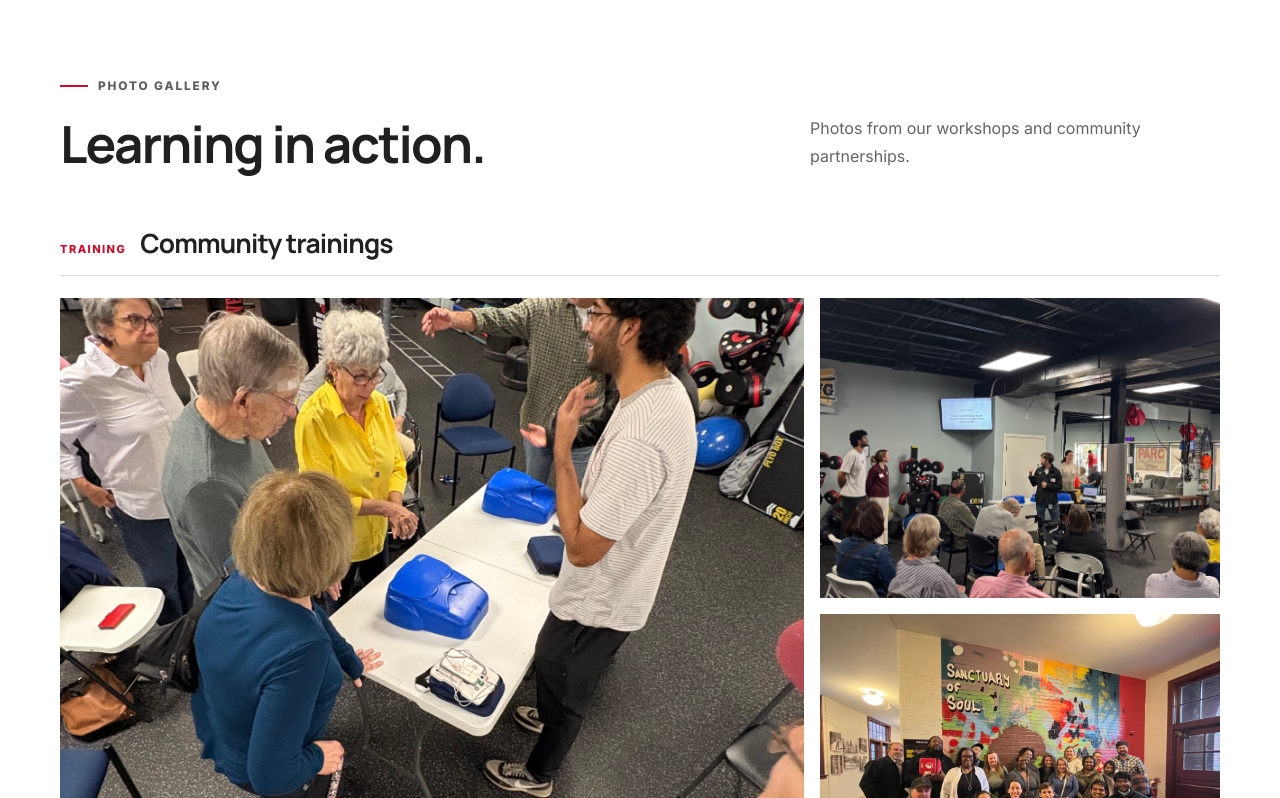
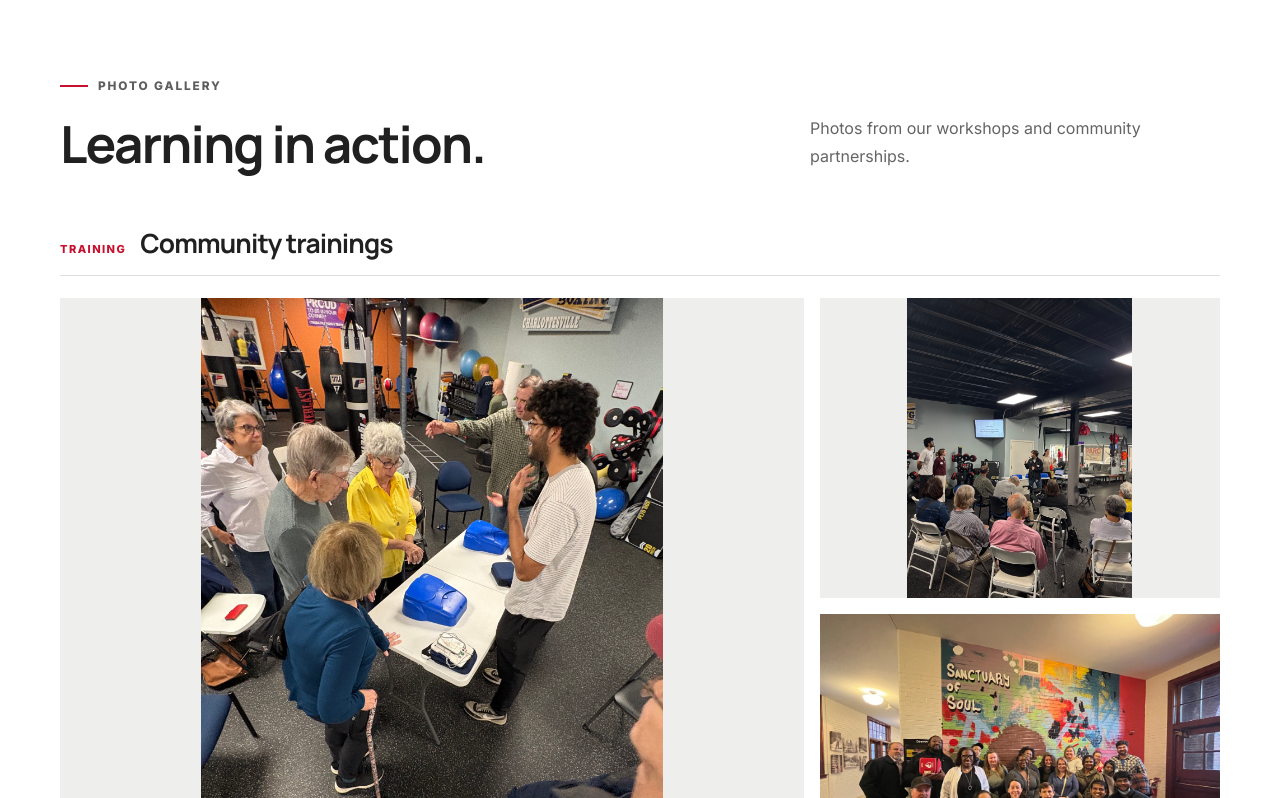
Before and after one commit to kirtijpatel/frontlinefirstaidwebsite, a Next.js app: page /gallery in a window 1280 px wide. Shown: the part 1802-2600 px from the top of the page. Built offline with nearby package versions, Linux system fonts and the light colour scheme; no server answers.

Commit message:
Fit gallery photos within their frames

```diff
--- a/app/globals.css
+++ b/app/globals.css
@@ -122,10 +122,9 @@ em { color:var(--orange); font-style:normal; }
 .video-card figcaption strong,.video-card figcaption span { display:block; }
 .video-card figcaption strong { color:var(--navy); font-size:1rem; line-height:1.4; }
 .video-card figcaption span { margin-top:7px; color:var(--muted); font-size:.78rem; }
-.gallery-item { position:relative; margin:0; overflow:hidden; }
-.gallery-item img { object-fit:cover; transition:.5s; }
-.gallery-item:hover img,.gallery-item:focus-visible img { transform:scale(1.04); }
-.gallery-item:nth-child(even) img { object-position:75%; }
+.gallery-item { position:relative; margin:0; overflow:hidden; background:#eeeeec; }
+.gallery-item img { object-fit:contain; object-position:center; transition:filter .3s ease; }
+.gallery-item:hover img,.gallery-item:focus-visible img { filter:brightness(.92); }
 .gallery-item-featured { grid-row:span 2; }
 .gallery-item:focus-visible { outline:3px solid var(--orange); outline-offset:3px; }
 .gallery-item figcaption { position:absolute; inset:auto 0 0; padding:55px 22px 20px; color:white; background:linear-gradient(transparent,rgba(0,0,0,.86)); opacity:0; transform:translateY(10px); transition:opacity .25s ease,transform .25s ease; pointer-events:none; }
```
